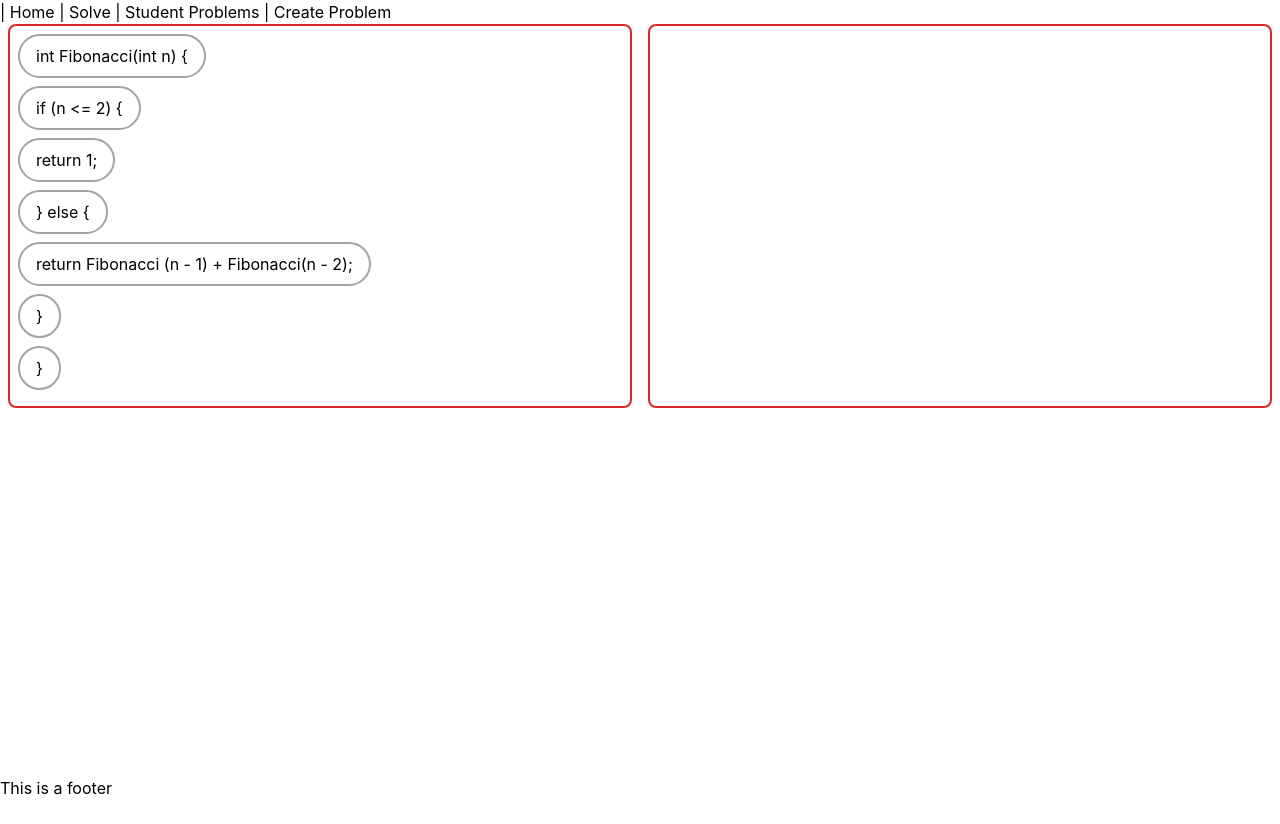
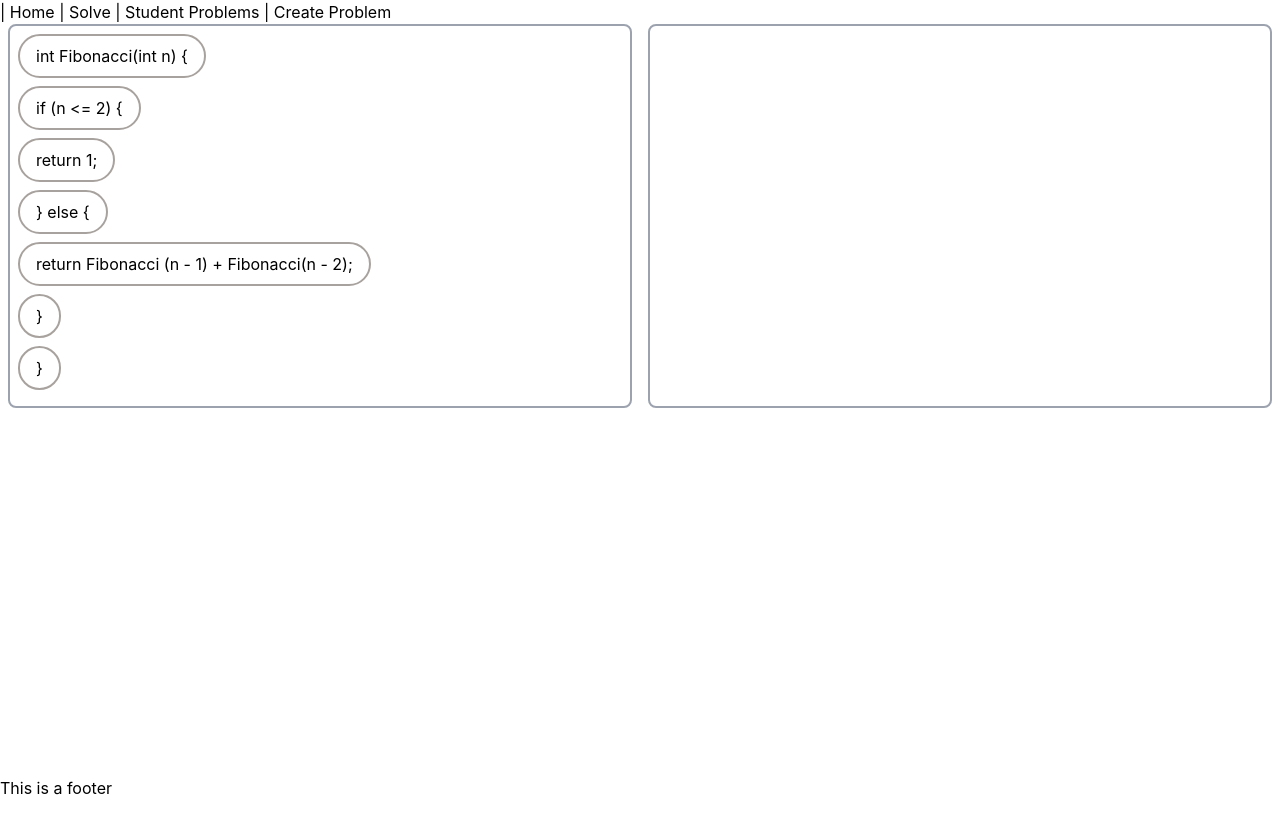
Before and after one commit to HiruNya/Parsons-Tool, a React (Create React App) app in the folder parsons-tool-frontend/: page /problems in a window 1280 px wide. Built offline with nearby package versions, Linux system fonts and the light colour scheme.

Commit message:
removed border that shows if its correct or wrong

```diff
--- a/parsons-tool-frontend/src/components/space/Space.js
+++ b/parsons-tool-frontend/src/components/space/Space.js
@@ -21,12 +21,7 @@ const Space = ({ name, blocks, matches }) => {
     );
   }, []);
   return (
-    <div
-      className={`p-2 ml-2 mr-2 w-1/2 h-96 border-solid rounded-lg border-2 ${
-        matches ? 'border-green-600' : 'border-red-600'
-      }`}
-      ref={setNodeRef}
-    >
+    <div className="p-2 ml-2 mr-2 w-1/2 h-96 border-solid rounded-lg border-2 border-gray-400" ref={setNodeRef}>
       <SortableContext items={blocks} id={name}>
         {blocks.map(renderCard)}
       </SortableContext>
```
